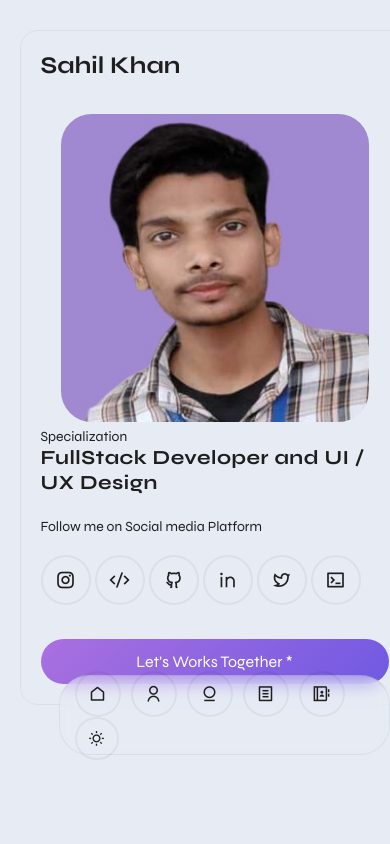
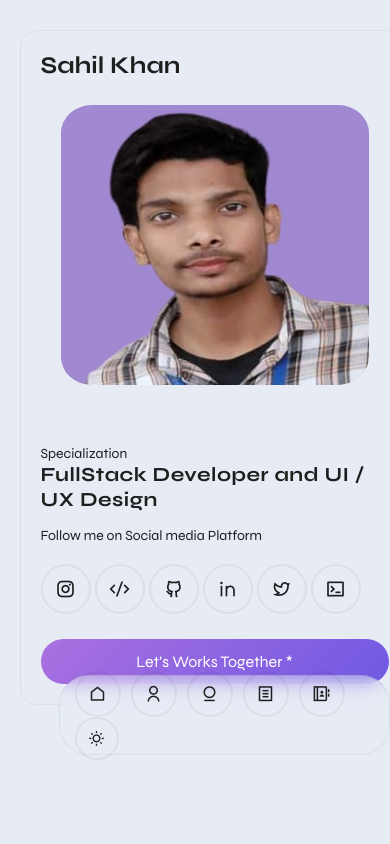
Before and after one commit to sahildevstory/portfolio-Sahil, a React (Vite) app: page / in a window 390 px wide. Shown: the top 844 px of the page. Built offline with nearby package versions, Linux system fonts and the light colour scheme.

Commit message:
img changes

```diff
--- a/src/components/Profile/Profile.module.css
+++ b/src/components/Profile/Profile.module.css
@@ -164,11 +164,14 @@
 
   .ProfileWrapper .headerImg img {
     border-radius: 10%;
-    height: auto;
+    height: 100%;
     width: 100%;
   }
 
   .ProfileWrapper button {
     font-size: 16px;
   }
+  .specialization{
+    padding-top: 10%;
+  }
 }
```
